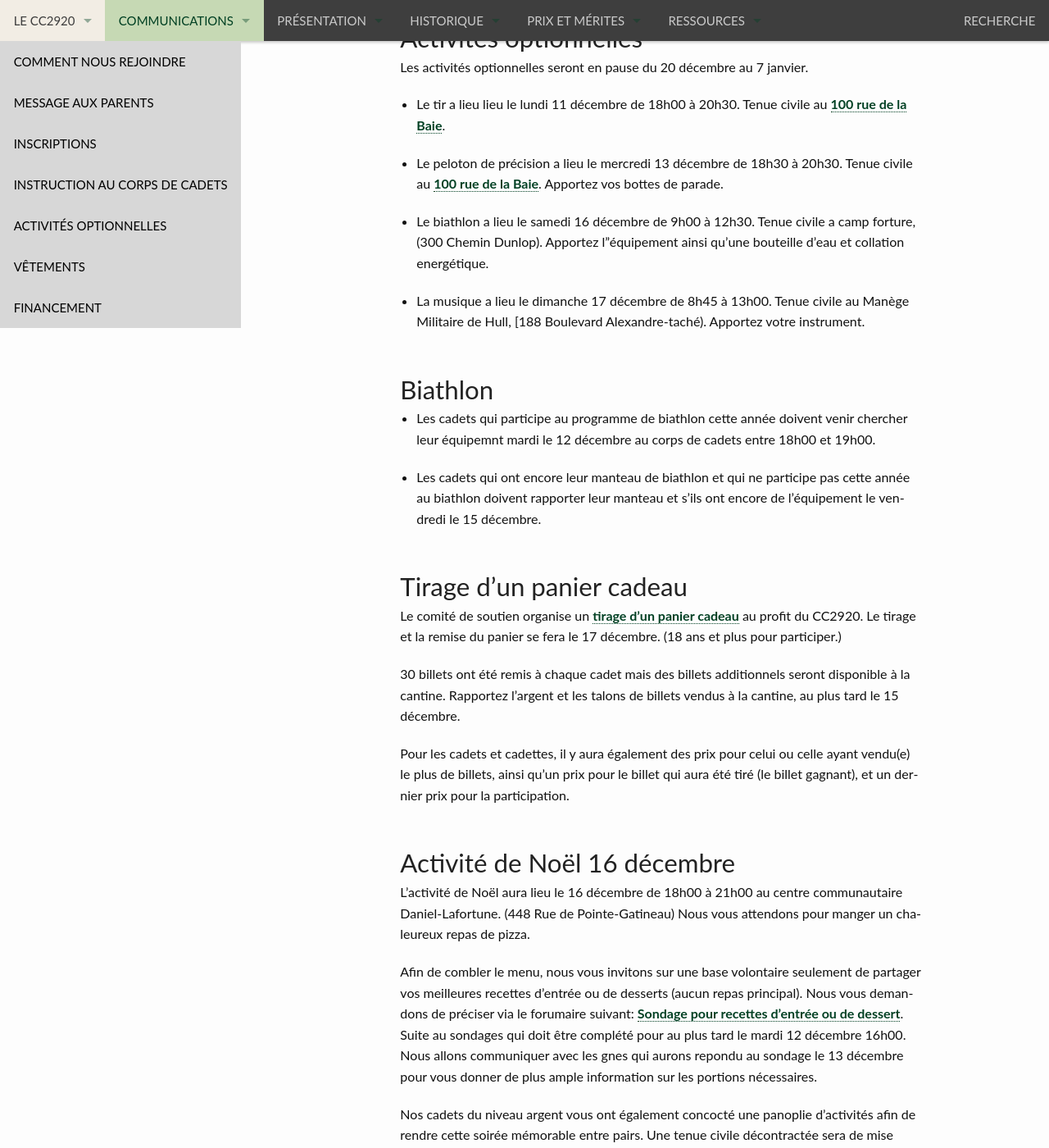
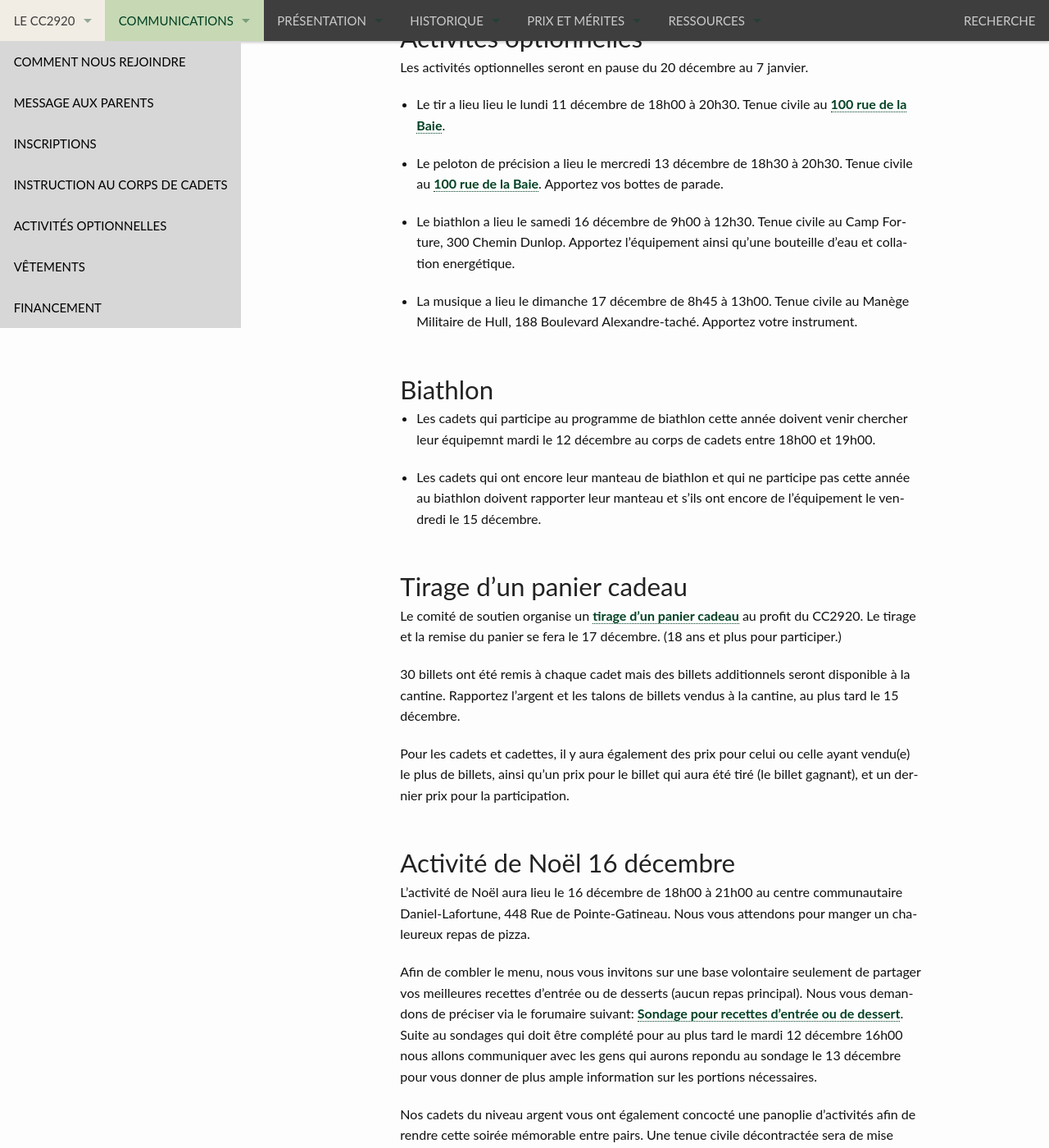
Before and after one commit to CC2920/web, a Jekyll site: the page built from _communications/messages.md, in a window 1280 px wide and 1400 px high, scrolled down 548 px. Shown: the whole window at 82% size. Built offline with Jekyll 4.4.1, drawn with Linux system fonts in a browser that asks for light colours; some of the changed text lies outside the part shown.

Commit message:
Update messages.md

```diff
--- a/_communications/messages.md
+++ b/_communications/messages.md
@@ -19,9 +19,9 @@ Les activités optionnelles seront en pause du 20 décembre au 7 janvier.
 
 - Le peloton de précision a lieu le mercredi 13 décembre de 18h30 à 20h30. Tenue civile au [100 rue de la Baie](/information/comment-nous-rejoindre/). Apportez vos bottes de parade.
 
-- Le biathlon a lieu le samedi 16 décembre de 9h00 à 12h30. Tenue civile a camp forture,(300 Chemin Dunlop). Apportez l"équipement ainsi qu'une bouteille d’eau et collation energétique.
+- Le biathlon a lieu le samedi 16 décembre de 9h00 à 12h30. Tenue civile au Camp Forture, 300 Chemin Dunlop. Apportez l'équipement ainsi qu'une bouteille d’eau et collation energétique.
 
-- La musique a lieu le dimanche 17 décembre de 8h45 à 13h00. Tenue civile au Manège Militaire de Hull, [188 Boulevard Alexandre-taché). Apportez votre instrument.
+- La musique a lieu le dimanche 17 décembre de 8h45 à 13h00. Tenue civile au Manège Militaire de Hull, 188 Boulevard Alexandre-taché. Apportez votre instrument.
 
 ## Biathlon
 
@@ -40,9 +40,9 @@ Pour les cadets et cadettes, il y aura également des prix pour celui ou celle a
 
 ## Activité de Noël 16 décembre
 
-L'activité de Noël aura lieu le 16 décembre de 18h00 à 21h00 au centre communautaire Daniel-Lafortune. (448 Rue de Pointe-Gatineau) Nous vous attendons pour manger un chaleureux repas de pizza.
+L'activité de Noël aura lieu le 16 décembre de 18h00 à 21h00 au centre communautaire Daniel-Lafortune, 448 Rue de Pointe-Gatineau. Nous vous attendons pour manger un chaleureux repas de pizza.
 
-Afin de combler le menu, nous vous invitons sur une base volontaire seulement de partager vos meilleures recettes d'entrée ou de desserts (aucun repas principal). Nous vous demandons de préciser via le forumaire suivant: [Sondage pour recettes d'entrée ou de dessert](https://docs.google.com/forms/d/1J6YdqhwHDx6cPpP3sGqSe9_DqLdm2dKZ-iSvYCB24pM/edit). Suite au sondages qui doit être complété pour au plus tard le mardi 12 décembre 16h00.  Nous allons communiquer avec les gnes qui aurons repondu au sondage le 13 décembre pour vous donner de plus ample information sur les portions nécessaires.
+Afin de combler le menu, nous vous invitons sur une base volontaire seulement de partager vos meilleures recettes d'entrée ou de desserts (aucun repas principal). Nous vous demandons de préciser via le forumaire suivant: [Sondage pour recettes d'entrée ou de dessert](https://docs.google.com/forms/d/1J6YdqhwHDx6cPpP3sGqSe9_DqLdm2dKZ-iSvYCB24pM/edit). Suite au sondages qui doit être complété pour au plus tard le mardi 12 décembre 16h00 nous allons communiquer avec les gens qui aurons repondu au sondage le 13 décembre pour vous donner de plus ample information sur les portions nécessaires.
 
 Nos cadets du niveau argent vous ont également concocté une panoplie d'activités afin de rendre cette soirée mémorable entre pairs. Une tenue civile décontractée sera de mise pour toute la soirée. Noté que cette activité est réservée seulement aux cadets du CC2920.
 
```
Also changed, not shown: other parts of _communications/messages.md (+1 -1 lines).
